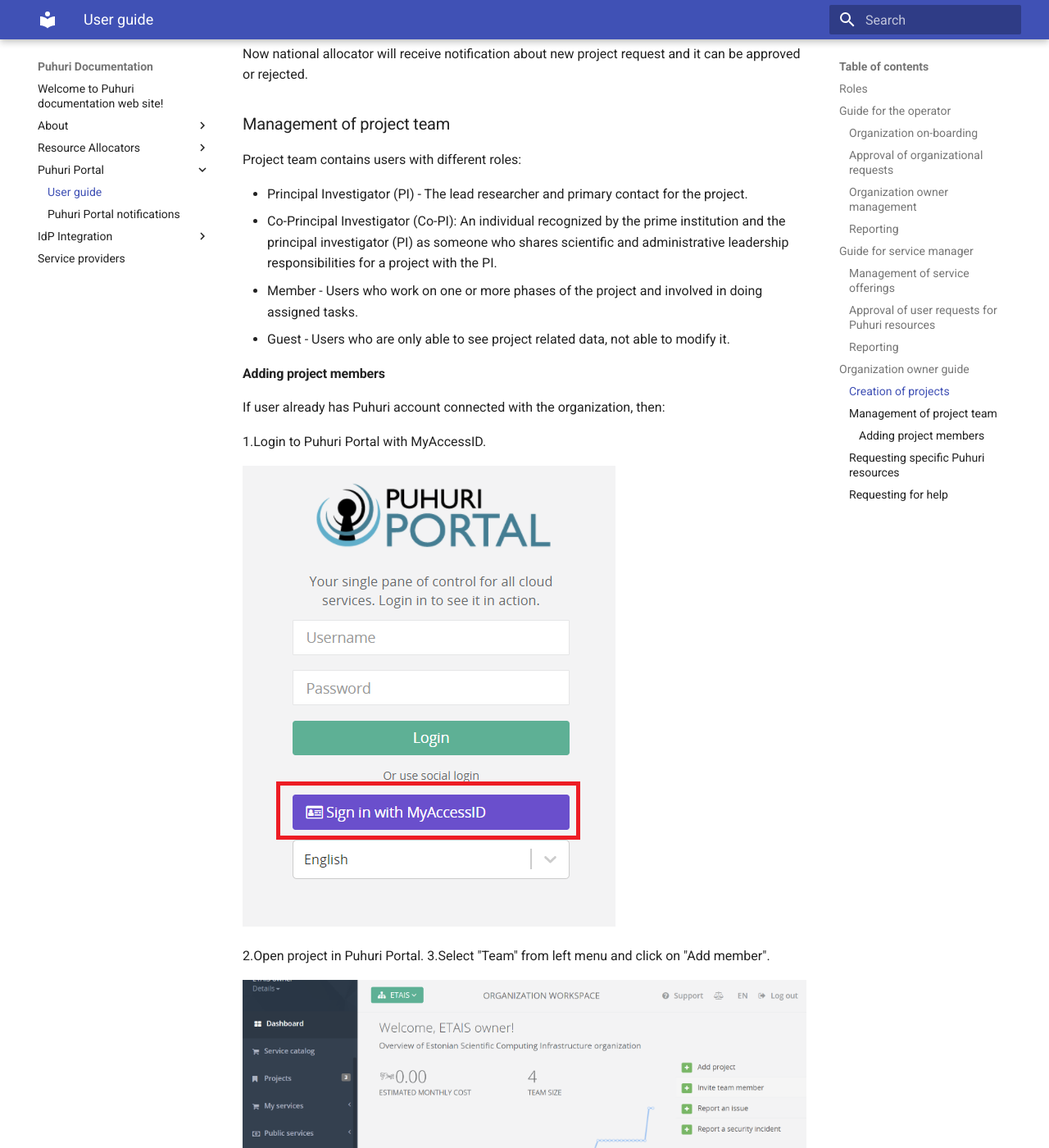
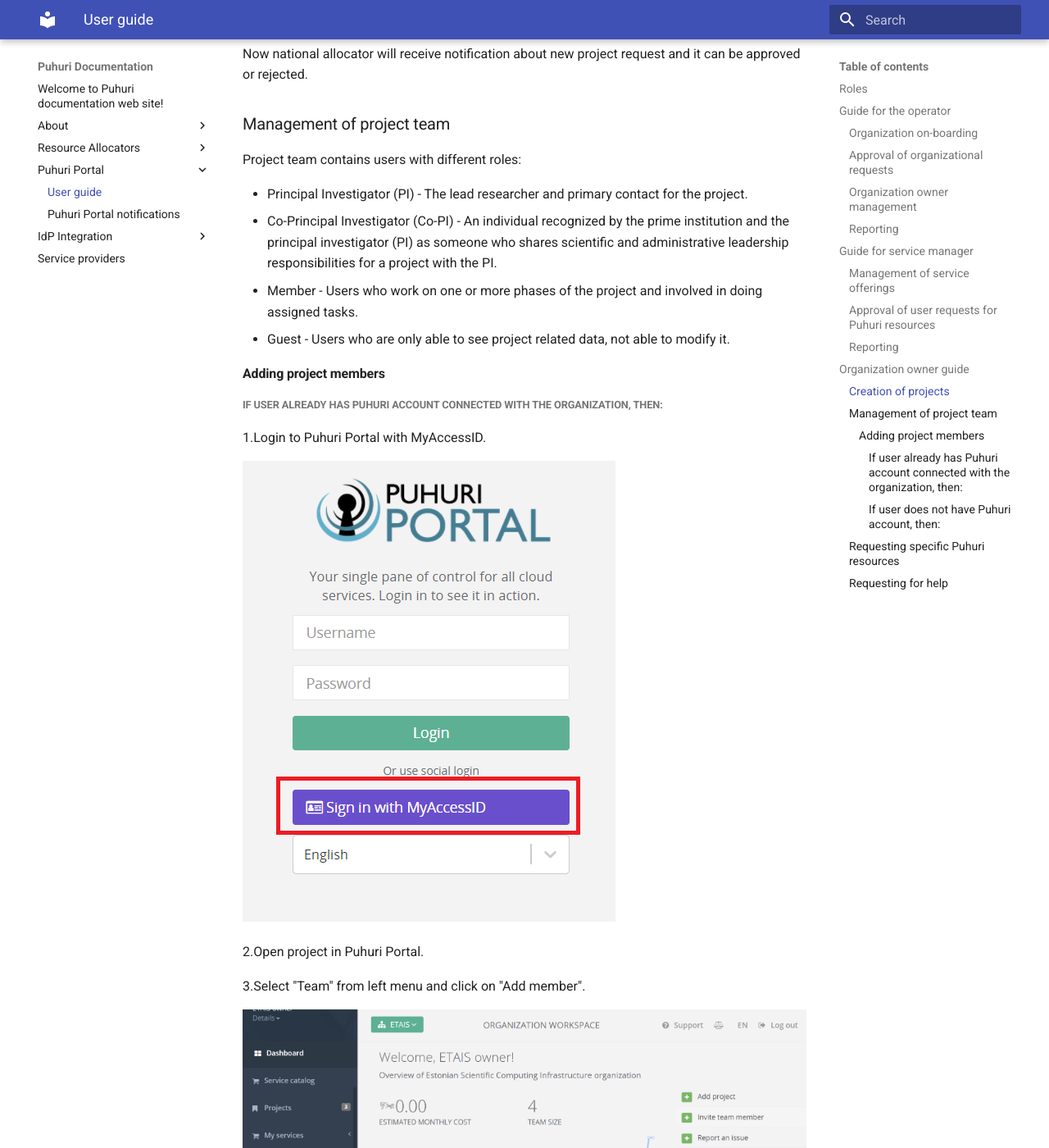
Before and after one commit to neicnordic/puhuri-web, an MkDocs documentation site: the page built from docs/puhuri_portal/user_guide.md, in a window 1280 px wide and 1400 px high, scrolled down 6074 px. Shown: the whole window at 82% size. Built offline with MkDocs 1.6.1 and Material for MkDocs 9.7.7, drawn with Linux system fonts in a browser that asks for light colours; some of the changed text lies outside the part shown.

Commit message:
Project creation and adding members guide updated.

```diff
--- a/docs/puhuri_portal/user_guide.md
+++ b/docs/puhuri_portal/user_guide.md
@@ -109,19 +109,20 @@ Now national allocator will receive notification about new project request and i
 Project team contains users with different roles:
 
 - Principal Investigator (PI) - The lead researcher and primary contact for the project.
-- Co-Principal Investigator (Co-PI): An individual recognized by the prime institution and the principal investigator (PI) as someone who shares scientific and administrative leadership responsibilities for a project with the PI.
+- Co-Principal Investigator (Co-PI) - An individual recognized by the prime institution and the principal investigator (PI) as someone who shares scientific and administrative leadership responsibilities for a project with the PI.
 - Member - Users who work on one or more phases of the project and involved in doing assigned tasks.
 - Guest - Users who are only able to see project related data, not able to modify it.
 
 
 #### Adding project members
-If user already has Puhuri account connected with the organization, then:
+##### If user already has Puhuri account connected with the organization, then:
 
 1.Login to Puhuri Portal with MyAccessID.
 
 ![Login](../assets/Login.PNG)
 
 2.Open project in Puhuri Portal.
+
 3.Select "Team" from left menu and click on "Add member".
 
 ![Select organization](../assets/Team.PNG)
@@ -132,9 +133,10 @@ If user already has Puhuri account connected with the organization, then:
 ![Add user](../assets/Add%20user.PNG)
 
 6.Finally, click on "Add".
+
 7.User now will get invitation email with the acceptance link.
 
-If user does not have Puhuri account, then:
+##### If user does not have Puhuri account, then:
 
 1.Login to Puhuri Portal with MyAccessID.
 
@@ -154,6 +156,7 @@ If user does not have Puhuri account, then:
 ![Invite user](../assets/Invite%20user.PNG)
 
 5.Click "Invite user".
+
 6.User now will get invitation email with the acceptance link.
 
 
```
